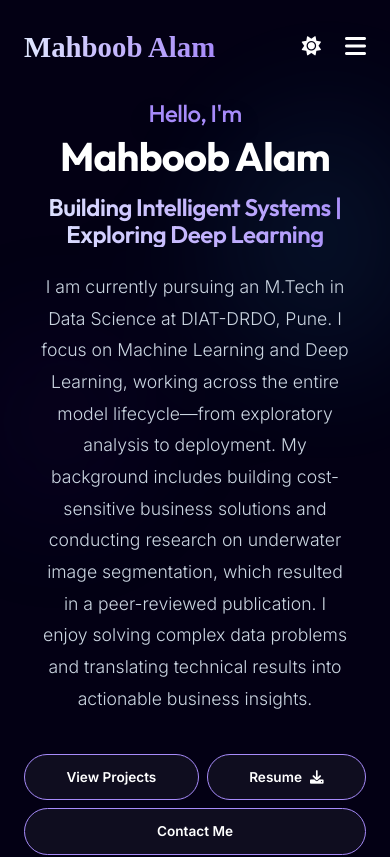
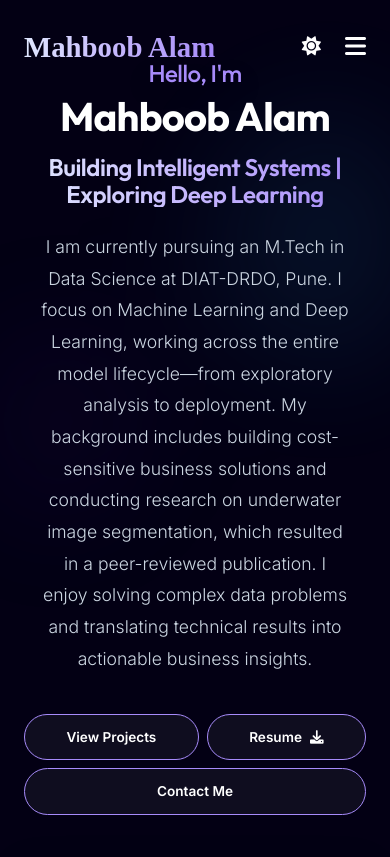
Before and after one commit to MahboobAlam0/portfolio, a React (Create React App) app: page / in a window 390 px wide. Shown: the top 857 px of the page. Built offline with nearby package versions, Linux system fonts and the light colour scheme.

Commit message:
Fix: Reduce excessive section spacing on mobile devices

```diff
--- a/src/styles/About.css
+++ b/src/styles/About.css
@@ -180,6 +180,13 @@
 
 /* Responsive */
 @media (max-width: 968px) {
+  .about {
+    padding-top: 60px;
+    min-height: auto;
+    /* Allow content to dictate height on mobile to prevent huge gaps */
+    padding-bottom: 60px;
+  }
+
   .hero-content {
     flex-direction: column-reverse;
     text-align: center;
--- a/src/styles/Blog.css
+++ b/src/styles/Blog.css
@@ -196,6 +196,13 @@
 }
 
 @media (max-width: 768px) {
+
+    .blog-section,
+    .blog-post-section {
+        padding: 80px 0 40px;
+        min-height: auto;
+    }
+
     .blog-grid {
         grid-template-columns: 1fr;
     }
--- a/src/styles/Projects.css
+++ b/src/styles/Projects.css
@@ -164,3 +164,9 @@
   border: 1px solid var(--glass-border);
   background: var(--input-bg);
 }
+
+@media (max-width: 768px) {
+  .projects {
+    padding: 60px 0;
+  }
+}
--- a/src/styles/Skills.css
+++ b/src/styles/Skills.css
@@ -107,6 +107,10 @@
 
 /* Responsive */
 @media (max-width: 768px) {
+  .skills {
+    padding: 60px 0;
+  }
+
   .skills-grid-wrapper {
     grid-template-columns: 1fr;
   }
```
